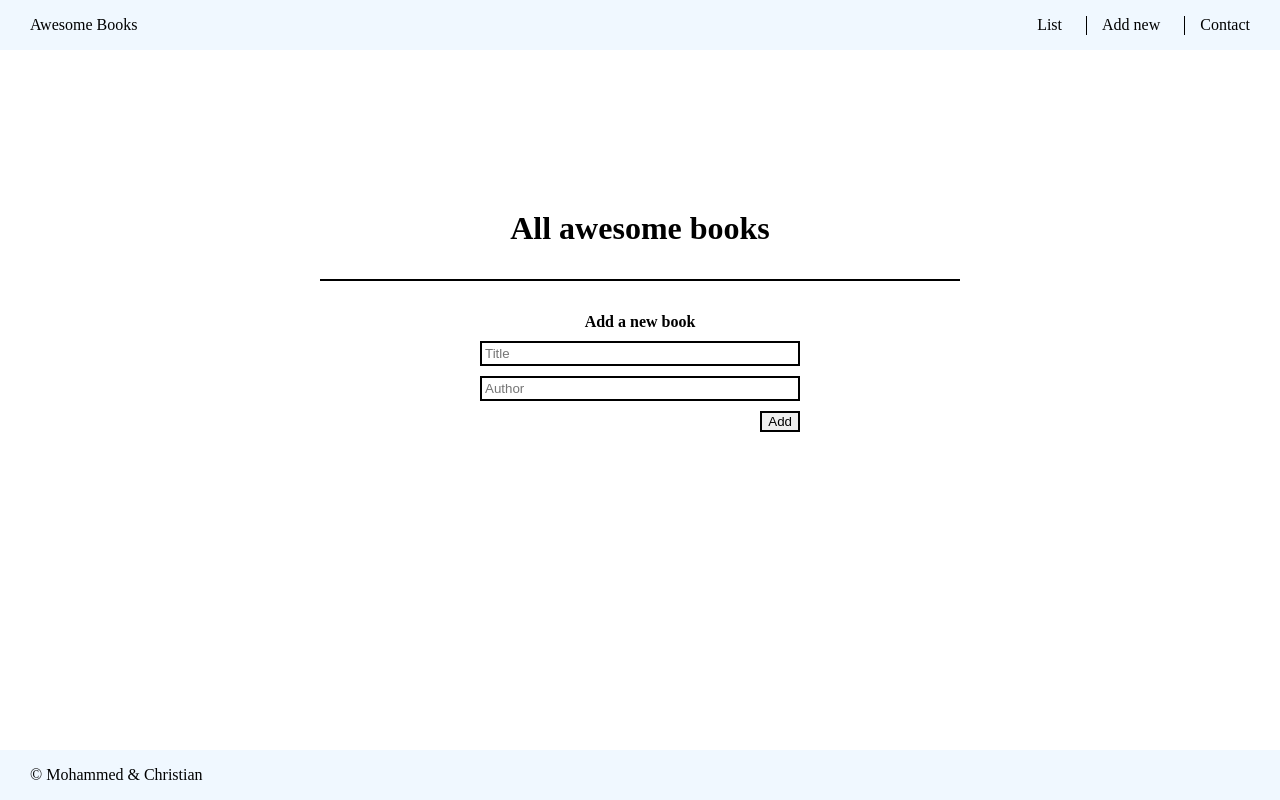
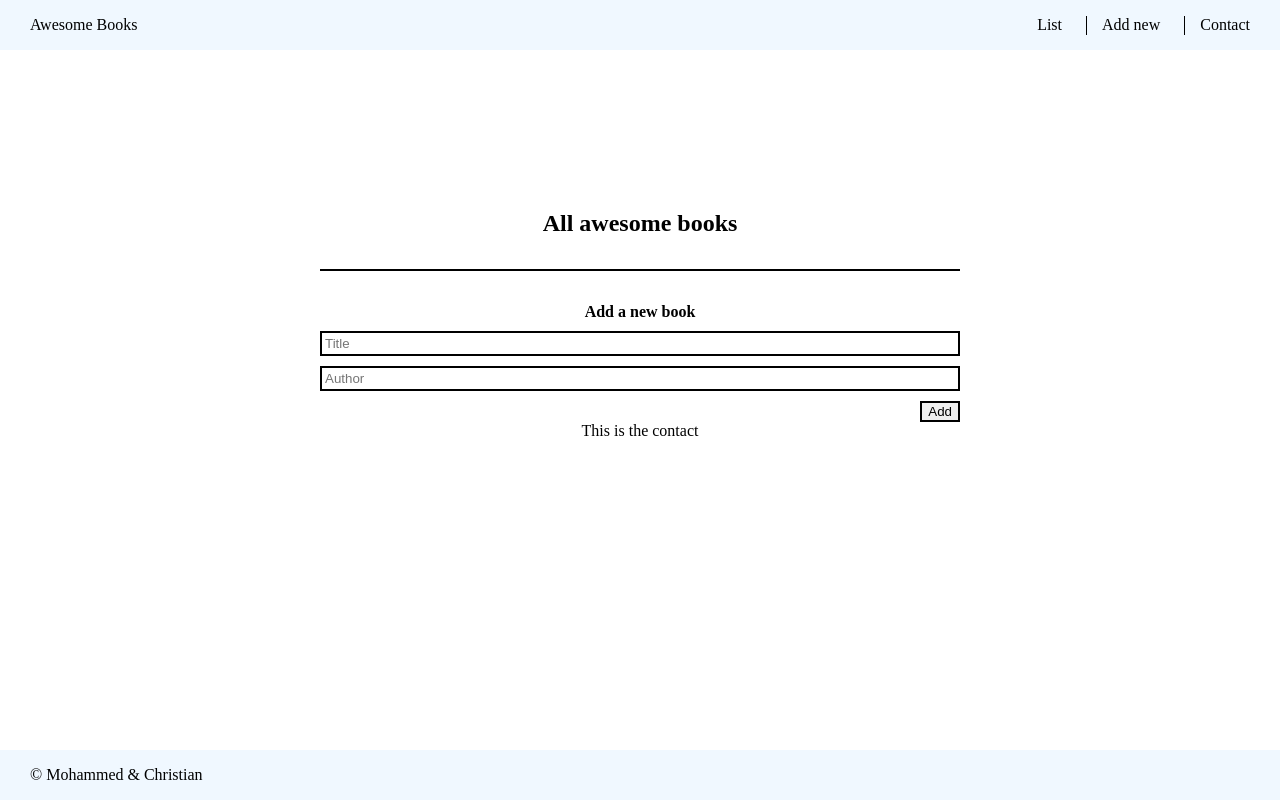
Before and after one commit to MohamedHNoor/Awesome-Books, a website: page index.html in a window 1280 px wide. Drawn offline with Linux system fonts and the light colour scheme.

Commit message:
Add section elements in html file

```diff
--- a/index.html
+++ b/index.html
@@ -16,10 +16,14 @@
         <li><a href="#">Contact</a></li>
       </ul>
     </nav>
+    <div class="date"></div>
     <main>
       <div class="main-container">
+        <section class="books-list">
           <h1 class="heading">All awesome books</h1>
           <div class="all-books"></div>
+        </section>
+        <section class="add-book-form">
           <form class="form">
             <h3 class="form--heading">Add a new book</h3>
             <input
@@ -38,6 +42,10 @@
             />
             <button class="add">Add</button>
           </form>
+        </section>
+        <section class="contact-info">
+          This is the contact
+        </section>
       </div>
     </main>
     <footer>
--- a/styles.css
+++ b/styles.css
@@ -69,6 +69,7 @@ main {
 
 .heading {
   margin: 0 auto;
+  text-align: center;
 }
 
 .all-books {
@@ -99,7 +100,7 @@ main {
   justify-content: center;
   gap: 10px;
   margin: 0 auto;
-  width: 25%;
+  width: 100%;
   margin-top: 2rem;
 }
 
@@ -129,3 +130,7 @@ footer {
   padding: 0 30px;
   margin-top: auto;
 }
+
+.add-book-form {
+  width: 50%;
+}
```
Lines whose indentation alone changed are shown as unchanged.
